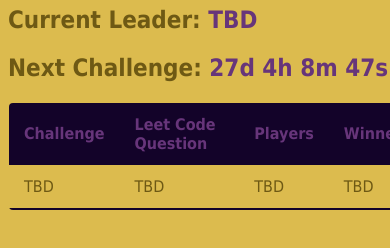
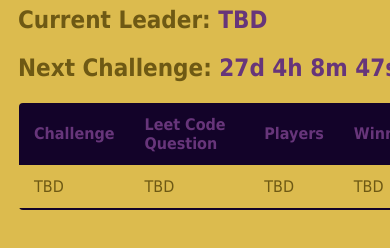
Before and after one commit to NKyhl/leaderboard, a plain HTML site: page index.html in a window 390 px wide. Shown: the part 162-410 px from the top of the page. Drawn offline with Linux system fonts and the light colour scheme.

Commit message:
responsive width

```diff
--- a/styles.css
+++ b/styles.css
@@ -24,7 +24,7 @@ body {
 .container {
     display: flex;
     flex-direction: column;
-    width: min(600px, 100%);
+    width: min(600px, calc(100% - 20px));
     margin: auto
 }
 
```
